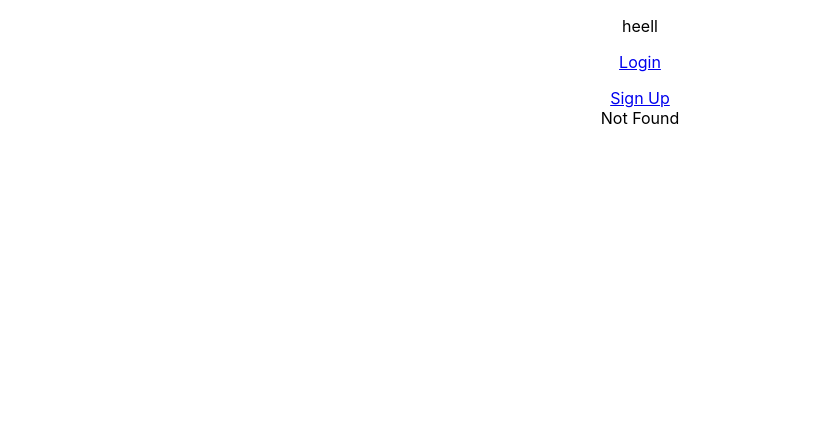
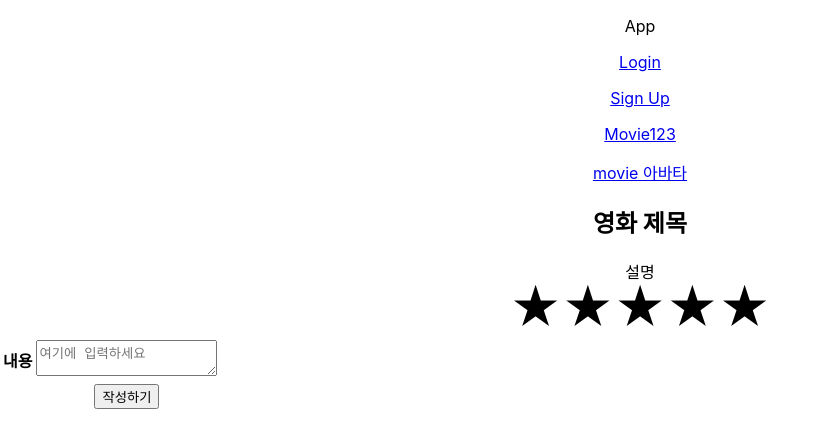
Before and after one commit to Jaewon-pro/movie-review-fe, a React (Create React App) app: page /movies/1 in a window 1280 px wide. Before the commit this address had no page. Shown: the top 448 px of the page, without its empty margins (0-825 px from the left). Built offline with nearby package versions, Linux system fonts and the light colour scheme; no server answers.

Commit message:
Added saving JWT token logic

```diff
--- /dev/null
+++ b/src/api/handleLogin.js
@@ -0,0 +1,20 @@
+import setAuthorizationToken from './setAuthorization'
+import axiosInstance from "../lib/axios";
+
+const handleLogin = (email, password) => {
+  //axios.post('http://localhost:8080/api/v1/auth/login', // 'http://localhost:8080/api/v1/auth/login'
+  axiosInstance.post('/auth/login',
+  {
+    email: email,
+    password: password
+  })
+  .then((response) => {
+    console.log(response.data);
+    const type = response.data.type;
+    const accessToken = response.data.accessToken;
+    setAuthorizationToken(type, accessToken);
+  })
+  .catch((response) => { console.log(response) });
+}
+
+export default handleLogin;
--- /dev/null
+++ b/src/api/setAuthorization.js
@@ -0,0 +1,10 @@
+import axiosInstance from "../lib/axios";
+
+export default function setAuthorizationToken(type, token) {
+  if (type && token) {
+    axiosInstance.defaults.headers.common['Authorization'] = `${type} ${token}`;
+    console.log(axiosInstance.defaults.headers.common['Authorization'])
+  } else {
+    delete axiosInstance.defaults.headers.common['Authorization'];
+  }
+}
--- a/src/lib/axios.js
+++ b/src/lib/axios.js
@@ -2,19 +2,14 @@ import axios from "axios";
 
 const BASE_URL = "http://localhost:8080/api/v1";
 
-export const authApi = axios.create({
-  baseURL: BASE_URL+"/auth",
-  //withCredentials: true,
-});
+const axiosInstance = axios.create({
+  baseURL: BASE_URL
+})
 
-export const movieApi = axios.create({
-  baseURL: BASE_URL+"/movies",
-  //withCredentials: true,
-});
+axiosInstance.defaults.headers.common["Content-Type"] = "application/json";
+axiosInstance.defaults.headers.common["Access-Control-Allow-Origin"] = "*";
+axiosInstance.defaults.headers.common["Accept"] = "application/json";
+// "Access-Control-Allow-Origin": "*",
+// 'Accept': 'application/json'
 
-export const reviewApi = axios.create({
-  baseURL: BASE_URL+"/reviews",
-  //withCredentials: true,
-});
-
-authApi.defaults.headers.common["Content-Type"] = "application/json";
+export default axiosInstance;
--- a/src/pages/App.jsx
+++ b/src/pages/App.jsx
@@ -13,17 +13,19 @@ function App() {
   return (
     <div className="App">
       <header className="App-header">
-        <p> heell</p>
+        <p>App</p>
       </header>
       <BrowserRouter>
       <Link to="/login"><p>Login</p></Link>
-      <Link to="/register">Sign Up</Link>
+      <Link to="/register"><p>Sign Up</p></Link>
+      <Link to="/movies/123"><p>Movie123</p></Link>
+      <Link to="/movies/tt1630029"><p>movie 아바타</p></Link>
 
         <Routes>
           <Route path="/" element={<Main />} />
           <Route path="/login" element={<Login />} />
           <Route path="/register" element={<Register />} />
-          <Route path="/movie/:imdbId" element={<Movie />} />
+          <Route path="/movies/:imdbId" element={<Movie />} />
 
           <Route path="*" element={<NotFound />} />
         </Routes>
--- a/src/pages/Login.jsx
+++ b/src/pages/Login.jsx
@@ -1,8 +1,7 @@
 import React, { useState } from 'react';
-import { authApi } from '../lib/axios';
+import handleLogin from '../api/handleLogin';
 
 function Login() {
-
   const [inputEmail, setInputId] = useState('');
   const [inputPassword, setInputPw] = useState('');
 
@@ -17,23 +16,9 @@ function Login() {
 
 	// login 버튼 클릭 이벤트
   const onClickLogin = () => {
-    console.log('click login');
-    //axios.post('http://localhost:8080/api/v1/auth/login', // 'http://localhost:8080/api/v1/auth/login'
-    authApi.post('/login',
-    {
-      email: inputEmail,
-      password: inputPassword
-    },
-    {
-      headers:{
-        "Access-Control-Allow-Origin": "*",
-        'Content-type': 'application/json',
-        'Accept': 'application/json'
-      }
-    })
-    .then((response) => { console.log(response.data); })
-    .catch((response) => { console.log(response) });
+    handleLogin(inputEmail, inputPassword);
   }
+
   return(
     <div>
       <h2>Login</h2>
--- a/src/pages/Movie.jsx
+++ b/src/pages/Movie.jsx
@@ -1,12 +1,26 @@
 import React, { useState } from 'react';
 import { useParams } from 'react-router-dom';
-import { movieApi, reviewApi } from '../lib/axios';
+import axiosInstance from '../lib/axios';
+//import setAuthorizationToken from '../api/setAuthorization';
 import "../components/Movie.css";
 
 function Movie() {
   const { imdbId } = useParams();
   const [inputReviewBody, setInputReviewBody] = useState('');
   const [inputRating, setInputRating] = useState('');
+  const [movie, setMovie] = useState('');
+
+  if (!movie) {
+    axiosInstance
+    .get('/movies/' + imdbId)
+    .then(function(response) {
+      setMovie(response.data);
+      console.log("성공");
+    })
+    .catch(function(error) {
+      console.log("실패"+error);
+    })
+  }
 
   const handleInputReviewBody = (e) => {
     setInputReviewBody(e.target.value);
@@ -25,15 +39,21 @@ function Movie() {
       "imdbId": imdbId
     };
 
-    reviewApi
-      .post('/', body)
+    axiosInstance
+      .post('/reviews', body)
       .then((res) => console.log(res))
       .catch((res) => { console.log(res) });
   };
+
   return (
     <div className='movie-info'>
       <div className="movie-header">
-        <h2>영화 제목</h2>
+        <h2>
+          {
+            movie
+            ? movie.title
+            : "영화 제목"
+        }</h2>
         <img ></img>
         <span>설명</span>
       </div>
--- a/src/pages/Register.jsx
+++ b/src/pages/Register.jsx
@@ -1,6 +1,5 @@
 import React, { useState } from 'react';
-//import axios from 'axios';
-import { authApi } from '../lib/axios';
+import axiosInstance from '../lib/axios';
 
 function Register() {
   const [inputUsername, setInputUsername] = useState('');
@@ -20,23 +19,17 @@ function Register() {
 
   const onClickSignUp = () => {
     console.log('onClickSignUp');
-    authApi.post('/signup',
+    axiosInstance.post('/auth/signup',
     {
       username: inputUsername,
       email: inputEmail,
       password: inputPassword
-    },
-    {
-      headers:{
-        "Access-Control-Allow-Origin": "*",
-        'Content-type': 'application/json',
-        'Accept': 'application/json'
-      }
     })
     .then((response) => { console.log(response.data); })
     .catch((response) => { console.log(response) });
   }
-  return(
+
+  return (
     <div className='register-home'>
       <h2>Register</h2>
       <div>
```
Also changed, not shown: src/api/getAuthrization.js (added).
